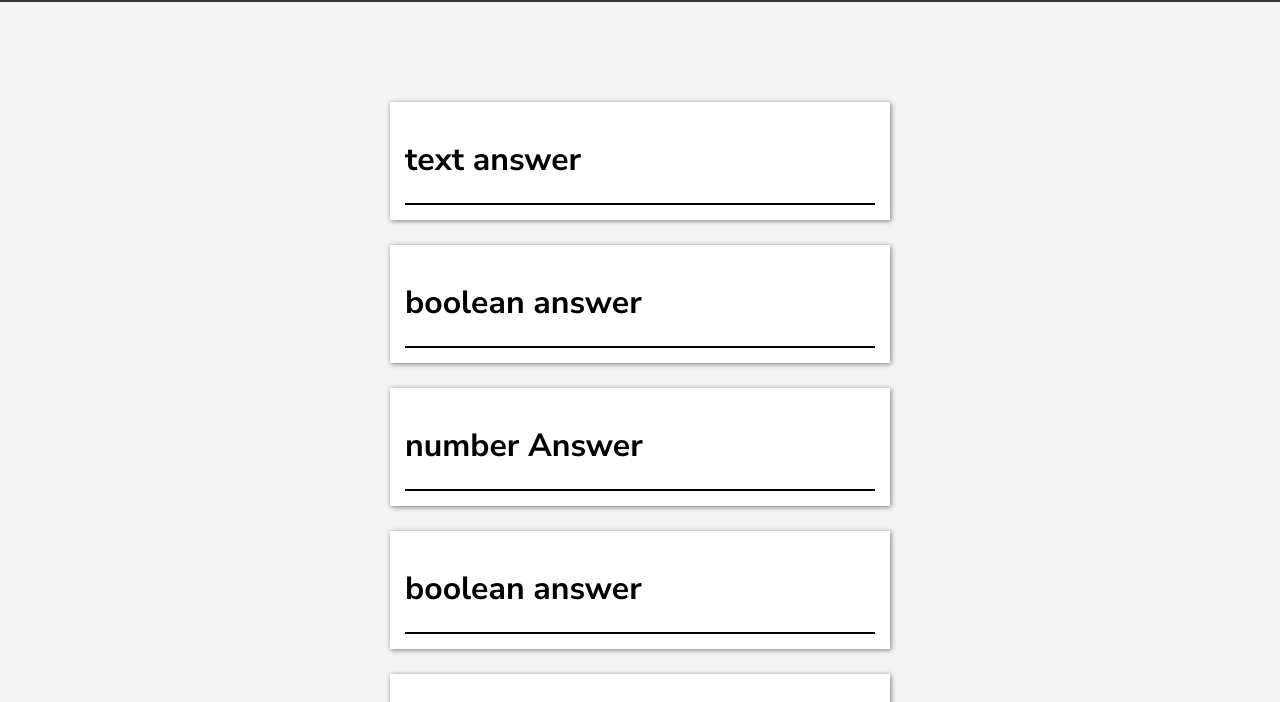
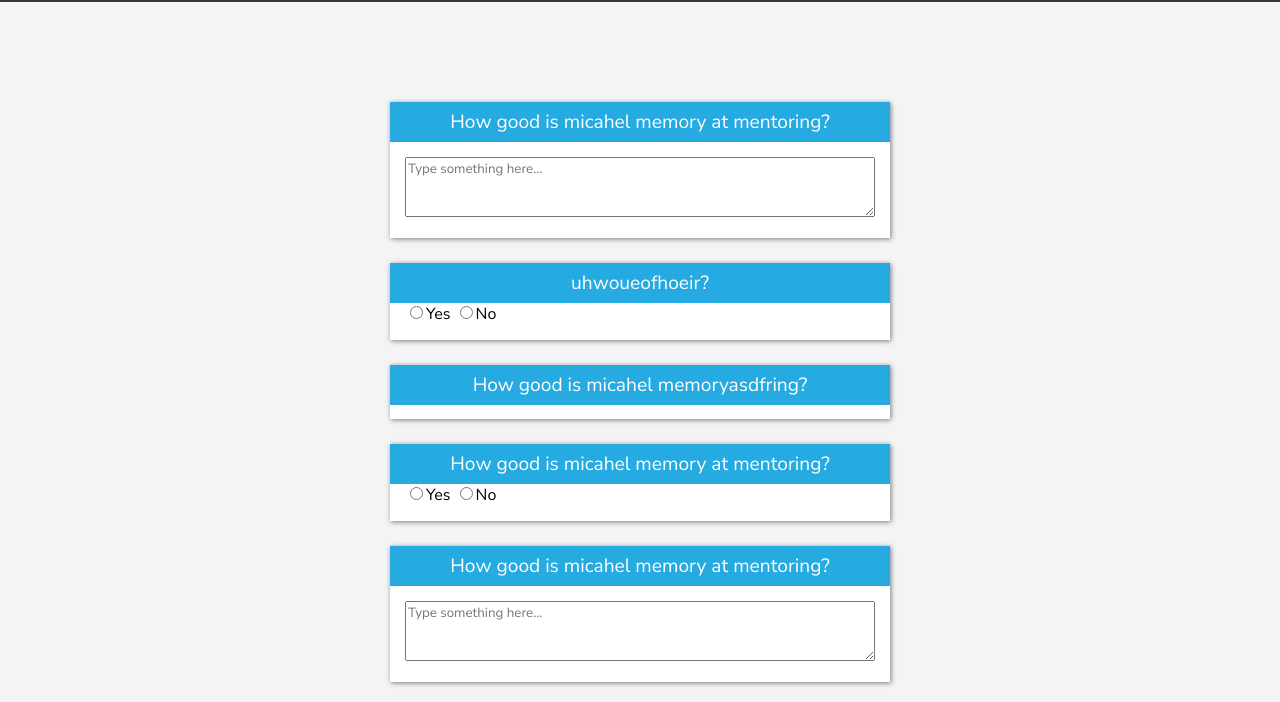
Before and after one commit to DM20-Survey-Project/Survey-Project, a website: page public/index.html at #!/user/surveyPage in a window 1280 px wide. Shown: the part 98-800 px from the top of the page. Drawn offline with nearby package versions, Linux system fonts and the light colour scheme; some packages are replaced by stand-ins of ours; files that its build step writes are made by us from their sources.

Commit message:
Survey page part.2

```diff
--- a/public/js/userSurveyCtrl.js
+++ b/public/js/userSurveyCtrl.js
@@ -4,5 +4,7 @@ angular.module('surveyApp').controller('userSurveyCtrl', function($scope, survey
     $scope.userData = surveyService.getSurveyById();
   }
 $scope.getSurveyById();
+
+
 console.log($scope.userData)
-})
+});
--- a/public/styles/_userStyles.scss
+++ b/public/styles/_userStyles.scss
@@ -1,7 +1,8 @@
 /////MY SECTION///////////
 
-
-
+//////////USER.HTML/////////////////////////////////////////////////////////////////
+////////////////////////////////////////////////
+/////////////////////
 .user-content {
   width: 100vw;
   background-color: #f4f4f4;
@@ -24,11 +25,7 @@
 	padding-top: 100px;
     /* padding-right: 100px; */
 }
-.user-question-wrapper {
-  padding-right: 300px;
-  padding-left: 300px;
-  padding-top: 100px;
-}
+
 .u-task {
 
   height: 230px;
@@ -92,22 +89,7 @@
     margin-bottom: 5%;
   }
 }
-.user-survey-box {
 
-
-padding: 15px;
-background-color: white;
-margin-bottom: 25px;
-img {
-  height: 25px;
-  position: absolute;
-}
-h4 {
-  text-align: center;
-  letter-spacing: .1em;
-  margin-top: 0px;
-}
-}
 .user-button {
   padding: 7px;
 background-color: $blue;
@@ -155,6 +137,60 @@ cursor: pointer;
   left: 50%;
   transform: translate(-50%)
 }
+
+.user-text {
+
+}
+
+//////////userQuestion.html/////////////////////////////////////////////////////////////////
+////////////////////////////////////////////////
+//////////////////////////////
 .user-response {
   border: solid black 1px;
 }
+.user-survey-box {
+
+      padding: 15px;
+      background-color: white;
+      margin-bottom: 25px;
+      position: relative;
+      background-color: white;
+img {
+  height: 25px;
+  position: absolute;
+}
+h4 {
+  text-align: center;
+
+      margin-top: 0px;
+      margin-bottom: 45px;
+      background-color: $blue;
+      color: white;
+      position: absolute;
+      top: 0;
+      width: 100%;
+      left: 0;
+      padding: 7px;
+      font-weight: 400;
+      font-size: 1.2em;
+}
+textarea {
+
+}
+}
+.user-text {
+  width: 100%;
+  margin-top: 40px;
+}
+.user-answer {
+  margin-top: 25px;
+}
+
+/////////////survePage.html/////////////////////////////////////////////////////////
+//////////////////////////////////////////////////
+/////////////////////////
+.user-question-wrapper {
+  padding-right: 300px;
+  padding-left: 300px;
+  padding-top: 100px;
+}
--- a/public/views/userQuestion.html
+++ b/public/views/userQuestion.html
@@ -1,10 +1,24 @@
 <div class="user-survey-box box-shadow" >
-	<!-- <img src="https://avatars3.githubusercontent.com/u/5432151?v=3&s=200" alt=""> -->
-	<h4>{{question.title}}</h4>
-	<h1 ng-show="textAnswer">text answer </h1>
-	<h1 ng-show="numberAnswer">number Answer </h1>
-	<h1 ng-show="booleanAnswer">boolean answer</h1>
 
-	<div class="user-response"></div>
+	<h4>{{question.questionTitle}}</h4>
+
+	<div ng-show="textAnswer">
+	<textarea name="answer.." class="user-text " cols="60" rows="3" placeholder="Type something here..."></textarea>
+</div>
+
+<div ng-show="numberAnswer">
+<input id="ex8" data-slider-id='ex1Slider' type="text" data-slider-min="0" data-slider-max="20" data-slider-step="1" data-slider-value="14"/>
+	number Answer
+</div>
+
+	<div ng-show="booleanAnswer" class="user-answer">
+		<form action="">
+		<input type="radio" name="" value="yes">Yes
+
+		<input type="radio" name="" value="no">No<br>
+</form>
+	</div>
+
+
 
 </div>
```
Also changed, not shown: public/index.html (+3 -1 lines), public/views/surveyPage.html (+1 -0 lines), public/dist/js/bundle.js, public/dist/styles.css, 2 other files.
